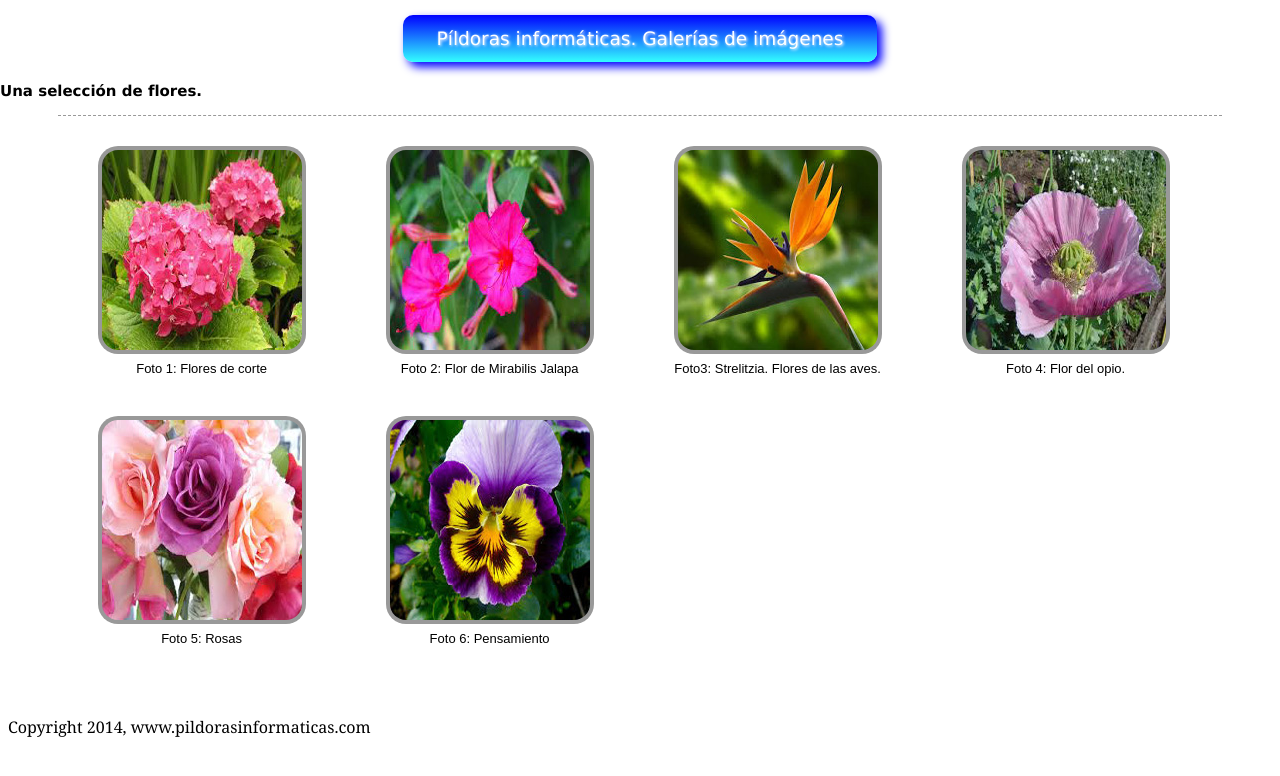
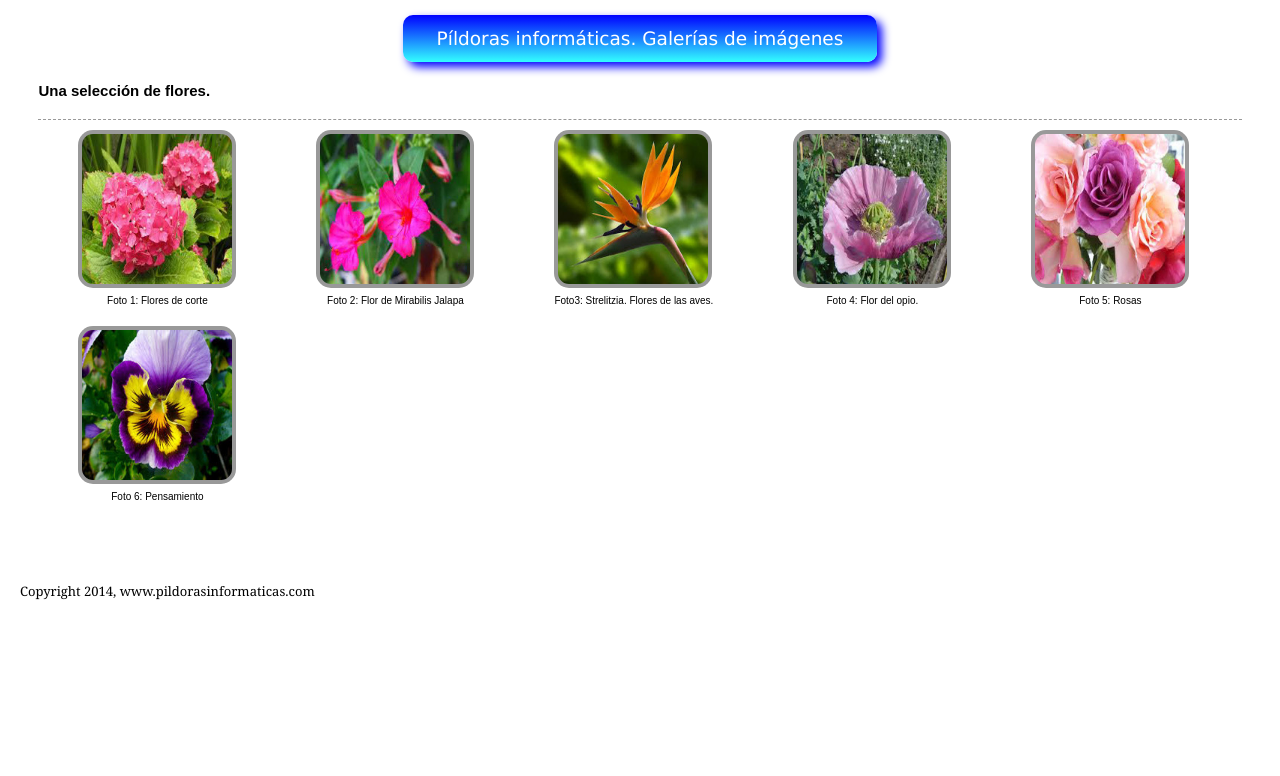
Before and after one commit to ITSCreative/HTML5, a plain HTML site: page Ejercicio 1/galería - Copia.html in a window 1280 px wide. Drawn offline with Linux system fonts and the light colour scheme.

Commit message:
Test 1 Completed

```diff
--- a/Ejercicio 1/galería - Copia.html
+++ b/Ejercicio 1/galería - Copia.html
@@ -6,6 +6,7 @@
   <meta name="keywords" content="HTML5, CSS3, JavaScript">
   <title>Flores Píldoras </title>
   <link href="reset.css" rel="stylesheet">
+
 
 </head>
 <body>
@@ -18,53 +19,52 @@
   </header>
 
   <section>
+    <div>
+
       <figure>
-      <img src="imagenes/1.jpg" alt="Flores de corte" width="200" height="200">
+        <img src="imagenes/1.jpg" alt="Flores de corte" width="150" height="150">
       <figcaption>
        Foto 1: Flores de corte
-
       </figcaption>
       </figure>
 
       <figure>
-      <img src="imagenes/2.jpg" alt="Mirabilis Jalapa" width="200" height="200">
+       <img src="imagenes/2.jpg" alt="Mirabilis Jalapa" width="150" height="150">
       <figcaption>
         Foto 2: Flor de Mirabilis Jalapa
-
       </figcaption>
       </figure>
 
-    <figure>
-      <img src="imagenes/3.jpg" alt="Strelitzia" width="200" height="200">
-
+      <figure id="foto3">
+       <img src="imagenes/3.jpg" alt="Strelitzia" width="150" height="150">
       <figcaption>
         Foto3: Strelitzia. Flores de las aves.
       </figcaption>
       </figure>
 
       <figure>
-       <img src="imagenes/4.jpg" alt="Flor del opio" width="200" height="200">
-
+       <img src="imagenes/4.jpg" alt="Flor del opio" width="150" height="150">
       <figcaption>
         Foto 4: Flor del opio.
       </figcaption>
       </figure>
 
       <figure>
-       <img src="imagenes/5.jpg" alt="Rosas" width="200" height="200">
-
+       <img src="imagenes/5.jpg" alt="Rosas" width="150" height="150">
        <figcaption>
       Foto 5: Rosas
        </figcaption>
       </figure>
 
       <figure>
-      <img src="imagenes/6.jpg" alt="Pensamiento" width="200" height="200">
-
+       <img src="imagenes/6.jpg" alt="Pensamiento" width="150" height="150">
       <figcaption>
        Foto 6: Pensamiento
       </figcaption>
       </figure>
+
+    </div>
+
   </section>
 
   <footer>
--- a/Ejercicio 1/reset.css
+++ b/Ejercicio 1/reset.css
@@ -13,6 +13,14 @@ q:before, q:after { content:''; }
 
 /*fin del reset css*/
 
+#foto3{
+    position: relative;
+    display: inline-block;
+}
+
+html{
+    background-color: white;}
+
 body{
     font-size: 62.5%;
 }
@@ -27,34 +35,31 @@ h1{
     padding: 13px;
     color: #fff;
     box-shadow: #00f 5px 5px 10px;
-    text-shadow: #fff 1px 1px 3px;
 }
 
 h2{
-    font: bold 1.5em Verdana, sans-serif;
-    margin:0%;
+    font: bold 1.5em sans-serif;
+    margin-left:3%;
     padding: 5px 0 5px 0;
     color: #000;
 
 }
 
 section{
-    width: 91%;
+    width: 94%;
     border-top: 1.55px dashed #999;
-    margin: 10px auto;
+    margin: 15px auto;
 }
 
 figure{
     float: left;
-    margin-top: 30px;
-
 
 }
 
 figure img{
     padding: 4px;
     background-color: #999;
-    border-radius: 20px;
+    border-radius: 15px;
     transition: transform 0.05s ease-in-out 0.1s;
 }
 
@@ -65,8 +70,8 @@ figure img:hover{
 }
 
 figcaption{
-    font-family: arial;
-    font-size: 1.3em;
+    font-family: sans-serif;
+    font-size: 1em;
     text-align: center;
     margin-top: 5px;
 }
@@ -78,7 +83,6 @@ footer{
 
 footer p{
     font-family: Georgia, 'Times New Roman', Times, serif;
-    font-size: 1.6em;
-    margin: 10px 8px;
+    font-size: 1.3em;
+    margin: 20px 20px;
 }
-]
```
Lines whose indentation alone changed are shown as unchanged.
